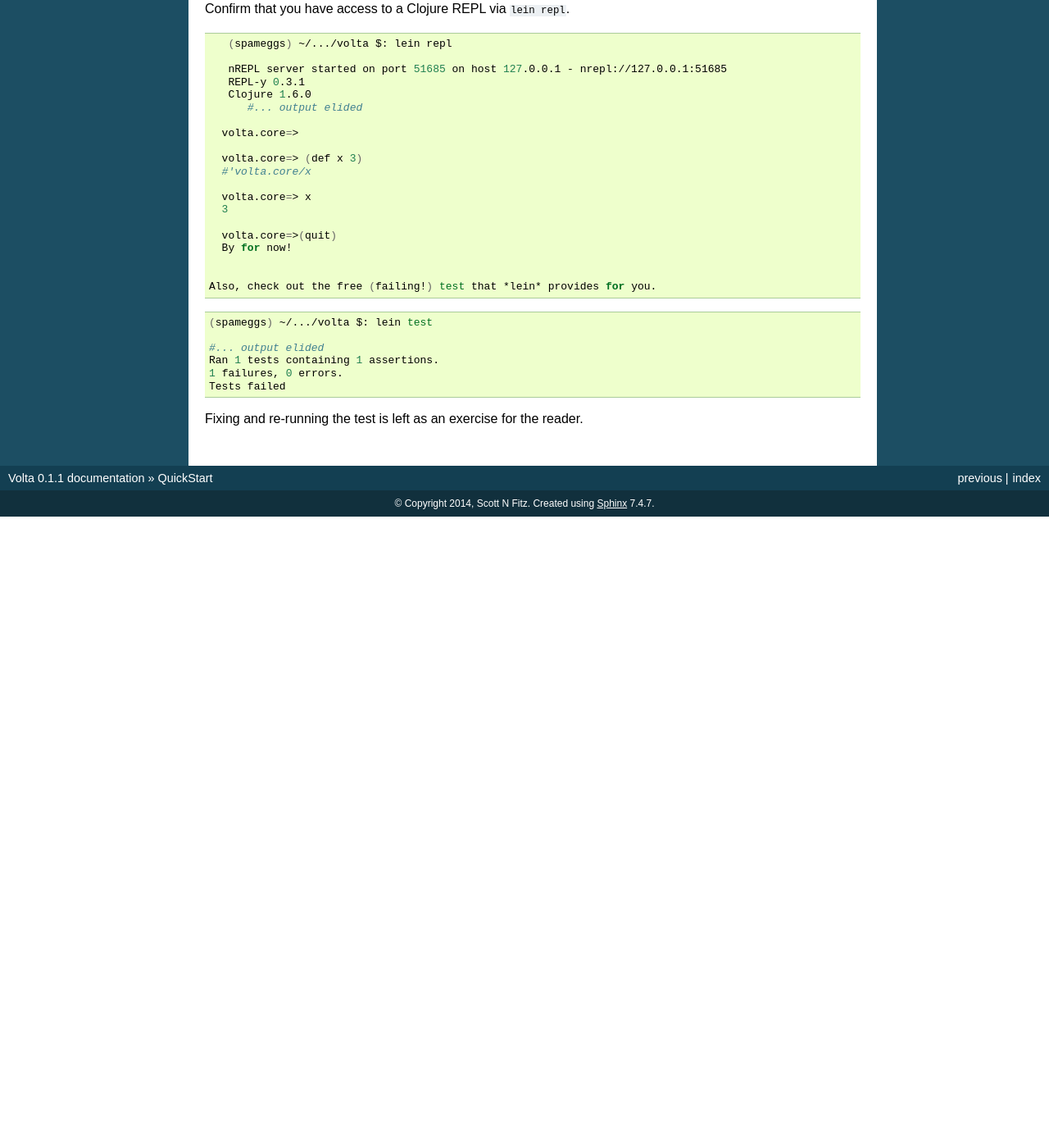
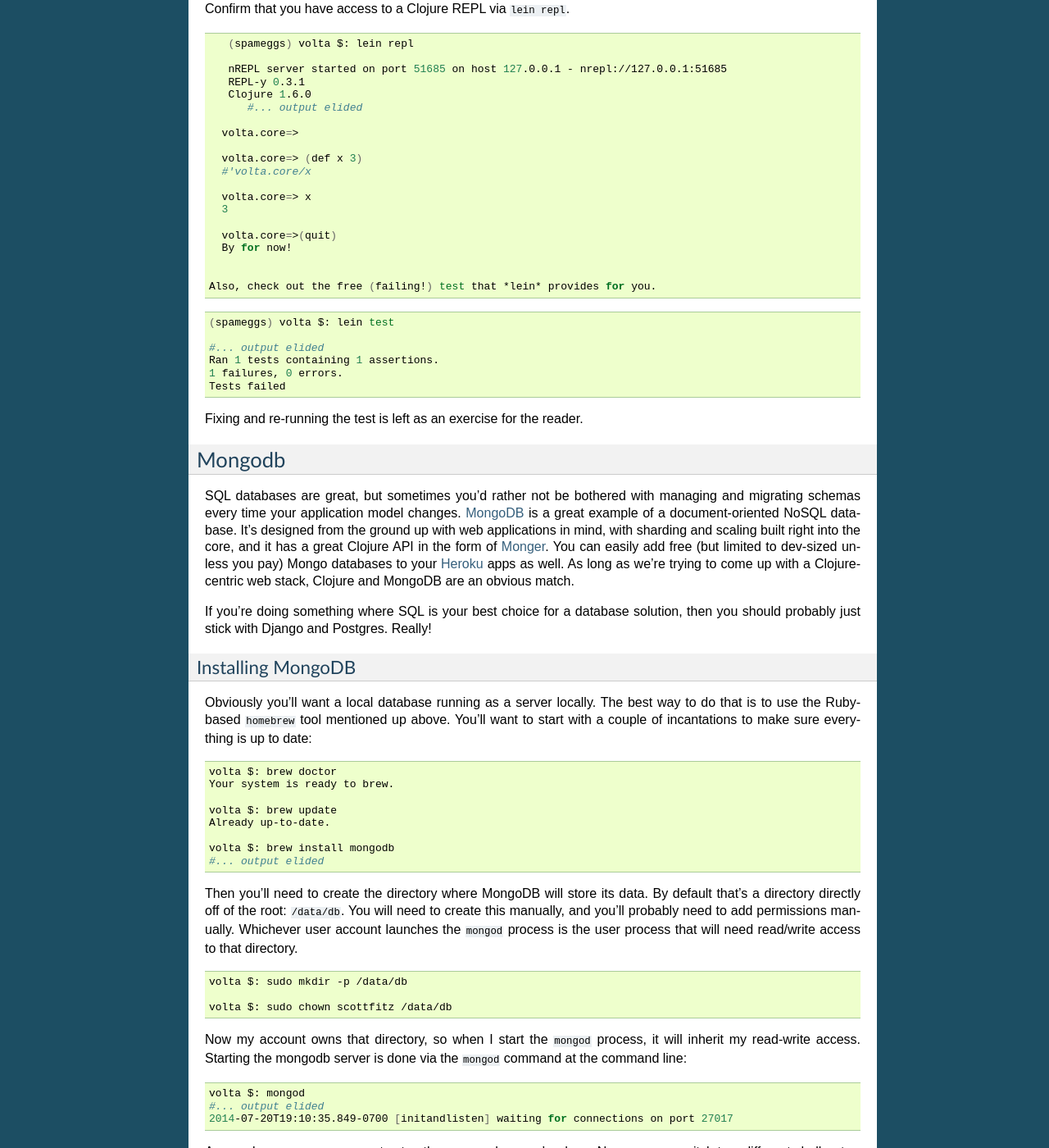
Before and after one commit to doctorwidget/volta, a Sphinx documentation site: the page built from doc/quickstart.rst, in a window 1280 px wide and 1400 px high, scrolled down 2386 px. Shown: the whole window at 82% size. Built offline with Sphinx 7.4.7, drawn with Linux system fonts in a browser that asks for light colours; before the commit the page ends 3016 px from its top, so only the background shows below that; some of the changed text lies outside the part shown.

Commit message:
Updated docs

```diff
--- a/doc/quickstart.rst
+++ b/doc/quickstart.rst
@@ -76,9 +76,9 @@
 
 .. code-block:: bash
 
-      ~/.../volta : workon spameggs   # note: virtualenv fu going on
+      volta $: workon spameggs   # note: virtualenv fu going on
 
-     (spameggs) ~/.../volta: pip list
+     (spameggs) volta $: pip list
 
      docutils (0.12)
      Jinja2 (2.7.2)
@@ -93,14 +93,14 @@
 
 .. code-block:: bash
 
-      (spameggs) ~/blah : pip install Sphinx
+      (spameggs) volta $: pip install Sphinx
 
       #... download output elided
       Successfully installed Sphinx Pygments docutils Jinja2 markupsafe
       Cleaning up...
 
       # oddly, there is no plain old 'Sphinx' command.
-      (spameggs) ~/blah : sphinx-build --version
+      (spameggs) volta $: sphinx-build --version
       Sphinx (sphinx-build) 1.2.2
 
 
@@ -109,9 +109,9 @@
 
 .. code-block:: bash
 
-      (spameggs) ~/.../volta : cd docs
+      (spameggs) volta $: cd docs
 
-      (spameggs) ~/.../volta/doc/ : sphinx-quickstart
+      (spameggs) volta/doc $: sphinx-quickstart
 
       # ... Sphinx questionnaire follows
       # ... just use all the defaults
@@ -169,7 +169,7 @@
 
 .. code-block:: bash
 
-    (spameggs) ~/.../volta $: lein sphinx
+    (spameggs) volta $: lein sphinx
     #... output elided
     build succeeded
 
@@ -181,7 +181,7 @@
 
 .. code-block:: bash
 
-    (spameggs) ~/.../volta $: lein repl
+    (spameggs) volta $: lein repl
 
     nREPL server started on port 51685 on host 127.0.0.1 - nrepl://127.0.0.1:51685
     REPL-y 0.3.1
@@ -204,12 +204,115 @@
 
 .. code-block:: bash
 
-   (spameggs) ~/.../volta $: lein test
+   (spameggs) volta $: lein test
 
    #... output elided
    Ran 1 tests containing 1 assertions.
    1 failures, 0 errors.
    Tests failed
 
+Fixing and re-running the test is left as an exercise for the reader.
 
-Fixing and re-running the test is left as an exercise for the reader.
+
+Mongodb
+============
+
+SQL databases are great, but sometimes you'd rather not be bothered with
+managing and migrating schemas every time your application model changes.
+`MongoDB`_ is a great example of a document-oriented NoSQL database. It's
+designed from the ground up with web applications in mind, with sharding and
+scaling built right into the core, and it has a great Clojure API in the form of
+`Monger`_. You can easily add free (but limited to dev-sized unless you pay)
+Mongo databases to your `Heroku`_ apps as well. As long as we're trying to come
+up with a Clojure-centric web stack, Clojure and MongoDB are an obvious match.
+
+.. _`MongoDB`: http://www.mongodb.org/
+
+.. _`Monger`: http://clojuremongodb.info/
+
+.. _`Heroku`: https://devcenter.heroku.com/
+
+
+If you're doing something where SQL is your best choice for a database solution,
+then you should probably just stick with Django and Postgres. Really!
+
+
+Installing MongoDB
+--------------------
+
+Obviously you'll want a local database running as a server locally. The best
+way to do that is to use the Ruby-based ``homebrew`` tool mentioned up above.
+You'll want to start with a couple of incantations to make sure everything is up
+to date:
+
+.. code-block:: bash
+
+    volta $: brew doctor
+    Your system is ready to brew.
+
+    volta $: brew update
+    Already up-to-date.
+
+    volta $: brew install mongodb
+    #... output elided
+
+
+Then you'll need to create the directory where MongoDB will store its data. By
+default that's a directory directly off of the root: ``/data/db``. You will need
+to create this manually, and you'll probably need to add permissions manually.
+Whichever user account launches the ``mongod`` process is the user process that
+will need read/write access to that directory.
+
+.. code-block:: bash
+
+   volta $: sudo mkdir -p /data/db
+
+   volta $: sudo chown scottfitz /data/db
+
+Now my account owns that directory, so when I start the ``mongod`` process, it
+will inherit my read-write access. Starting the mongodb server is done via the
+``mongod`` command at the command line:
+
+.. code-block:: bash
+
+   volta $: mongod
+   #... output elided
+   2014-07-20T19:10:35.849-0700 [initandlisten] waiting for connections on port 27017
+
+
+As usual, you can use ``CTRL-C`` to stop the server when you're done. Now you
+can switch to a different shell or terminal and run the client, which is invoked
+with plain old ``mongo``.
+
+.. code-block:: bash
+
+   # in another terminal
+
+   volta $: mongo
+   MongoDB shell version: 2.6.3
+   connecting to: test
+   Welcome to the MongoDB shell.
+   For interactive help, type "help".
+   For more comprehensive documentation, see http://docs.mongodb.org/
+
+   > db             # tells us which db we are in right now
+   test
+
+   > show dbs       # show all available dbs
+   admin  (empty)
+   local  0.078GB
+
+   > use foodb
+   switched to db foodb
+
+   > db
+   foodb
+
+   >quit()
+
+   volta $:
+
+And that's it. From there you can mess around with Mongo at will, go through
+online tutorials, and what-have-you. As long as your ``mongod`` process is up
+and running in a background process somewhere, your Clojure/Ring code will be
+able to access it.
```
Also changed, not shown: other parts of doc/quickstart.rst (+3 -3 lines), doc/intro.rst (+9 -12 lines).
